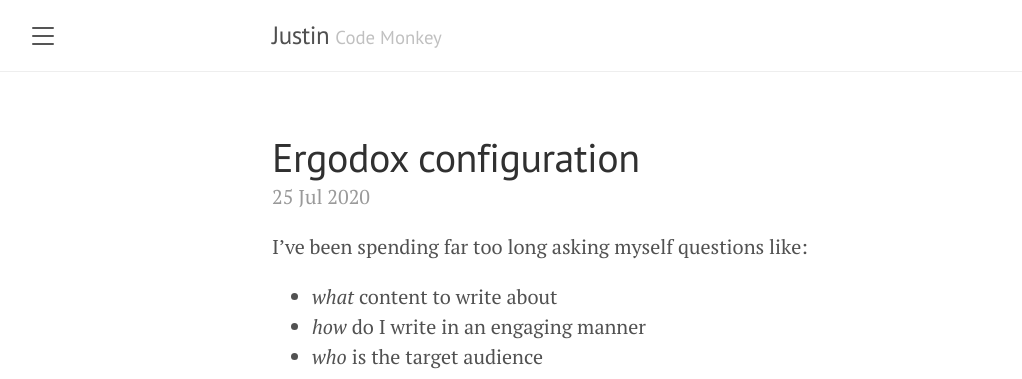
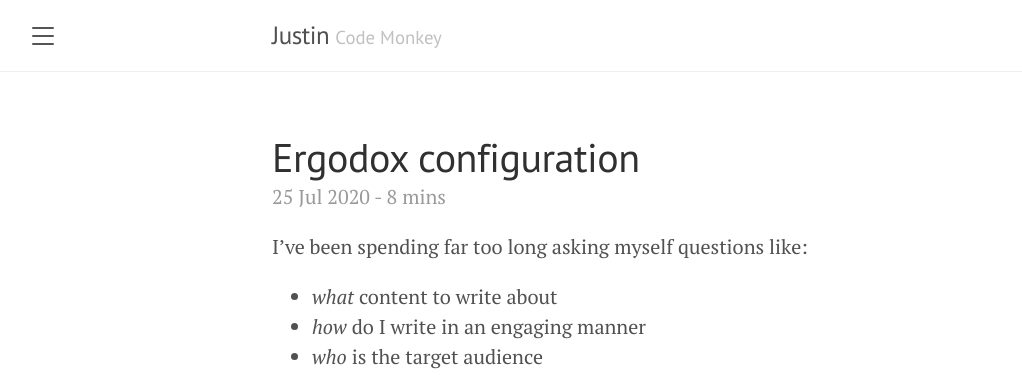
Before and after one commit to jqphu/blog, a Jekyll site: the page built from index.html, in a window 1280 px wide. Shown: the top 379 px of the page, without its empty margins (8-1030 px from the left). Built offline with Jekyll 4.4.1, drawn with Linux system fonts in a browser that asks for light colours; the list of posts is cut into pages by our own code.

Commit message:
[post] Add an estimated read time
This is simply computed by words / 180.

```diff
--- a/_layouts/post.html
+++ b/_layouts/post.html
@@ -4,7 +4,11 @@
 
 <div class="post">
   <h1 class="post-title">{{ page.title }}</h1>
-  <span class="post-date">{{ page.date | date_to_string }}</span>
+  <span class="post-date">
+    {% assign words = content | number_of_words %}
+    {{ page.date | date_to_string }} -
+    {{ words | divided_by:180 }} mins
+  </span>
   {{ content }}
 
     <!-- Comments start here! -->
--- a/index.html
+++ b/index.html
@@ -12,7 +12,13 @@
       </a>
     </h1>
 
-    <span class="post-date">{{ post.date | date_to_string }}</span>
+    <!-- TODO: Share this with posts.html -->
+    <span class="post-date">
+      {% assign words = post.content | number_of_words %}
+      {{ post.date | date_to_string }} -
+      {{ words | divided_by:180 }} mins
+    </span>
+
 
     {{ post.content | truncatewords: 60, "..." }}
 
```
